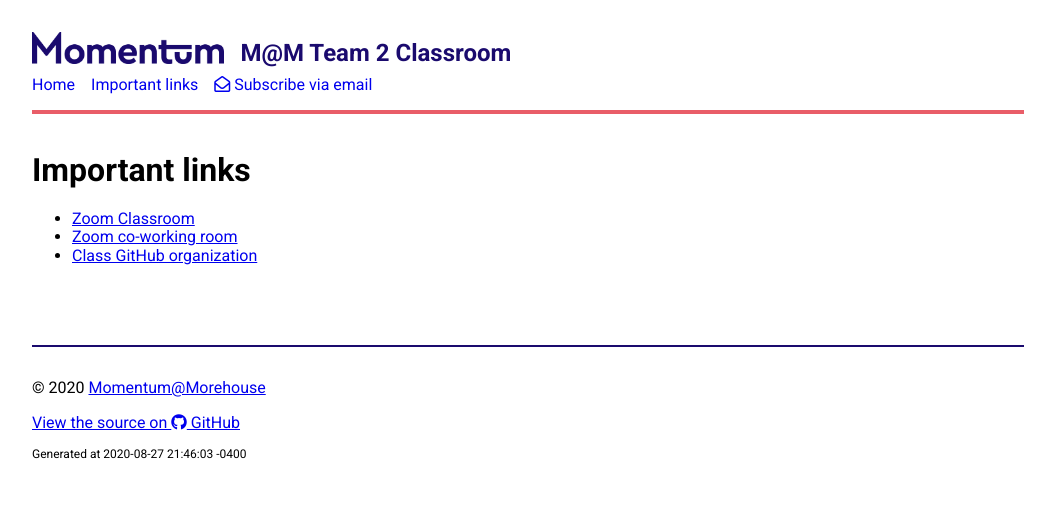
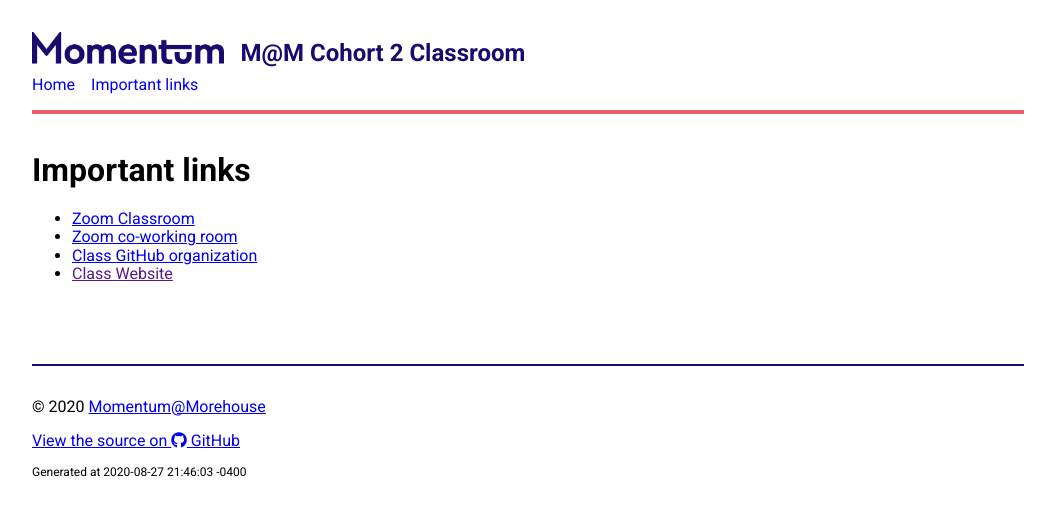
Before and after one commit to Momentum-Morehouse-2/Momentum-Morehouse-2.github.io, a Jekyll site: the page built from links.md, in a window 1280 px wide. Shown: the top 516 px of the page, without its empty margins (112-1167 px from the left). Built offline with Jekyll 4.4.1, drawn with Linux system fonts in a browser that asks for light colours; nearby versions of some CDN libraries; our own code applies the rules of GitHub Pages for plain Markdown files.

Commit message:
update github links

```diff
--- a/_layouts/base.html
+++ b/_layouts/base.html
@@ -16,7 +16,7 @@
     <header class="pb3 bb bw2 b--brand-red">
       <a class="db flex items-end no-underline" href="{{ '/' | relative_url }}">
         <img class="h2 db pb1" src="{{ '/assets/img/logo.png' | relative_url }}" alt="Momentum logo">
-        <div class="db b pl3 brand-blue f3">M@M Team 2 Classroom</div>
+        <div class="db b pl3 brand-blue f3">M@M Cohort 2 Classroom</div>
       </a>
       <nav>
         <ul class="list pl0 pt2 ma0 flex">
@@ -24,7 +24,7 @@
           <li class="pr3"><a class="link underline-hover" href="{{ '/links/' | relative_url }}">Important links</a></li>
           <li class="pr3">
             <a class="link underline-hover" href="https://feedrabbit.com/subscriptions/new?url={{ site.url | url_encode }}">
-              <i class="far fa-envelope-open"></i> Subscribe via email
+              <!-- <i class="far fa-envelope-open"></i> Subscribe via email -->
             </a>
           </li>
         </ul>
--- a/links.md
+++ b/links.md
@@ -6,7 +6,8 @@ permalink: /links/
 # Important links
 * [Zoom Classroom](https://us02web.zoom.us/j/86959899344?pwd=bUlMczQ4WFkvZm5uam4vTFo2djdEdz09)
 * [Zoom co-working room](https://us02web.zoom.us/j/87916737884?pwd=VkhhU0EvVHZRUjhRaUc2aHd2bHk3Zz09)
-* [Class GitHub organization](https://github.com/momentum-team-1)
+* [Class GitHub organization](https://github.com/Momentum-Morehouse-2)
+* [Class Website]()
 
 <!-- ## Phase 4 and Demos
 
```
